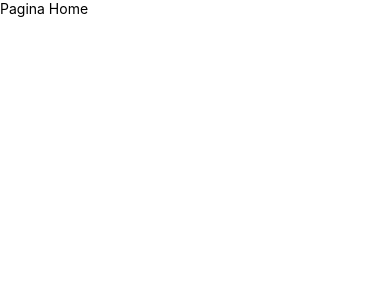
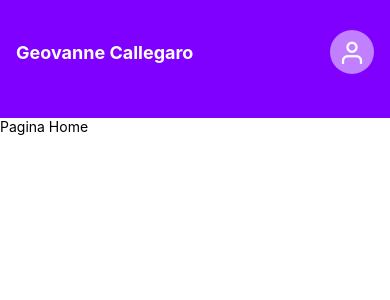
Before and after one commit to GeovanneCallegaro/ReactNative---App-de-Finan-as, a React Native app: screen / in a window 390 px wide. Shown: the top 300 px of the page. Built offline with nearby package versions, Linux system fonts and the light colour scheme.

Commit message:
creating the styling and creating the Header

```diff
--- a/src/Components/Header/index.js
+++ b/src/Components/Header/index.js
@@ -0,0 +1,52 @@
+import { Feather } from '@expo/vector-icons';
+import React from 'react';
+import {
+    StatusBar, StyleSheet,
+    Text, TouchableOpacity, View
+} from 'react-native';
+
+const statusBarHeight = StatusBar.currentHeight ? StatusBar.currentHeight + 5 : 30;
+
+export default function Header() {
+    return (
+        <View style={styles.container}>
+            <View style={styles.content}>
+                <Text style={styles.username}>Geovanne Callegaro</Text>
+
+                <TouchableOpacity activeOpacity={0.9} style={styles.buttonUser}>
+                    <Feather name="user" size={27} color="#FFF" />
+                </TouchableOpacity>
+            </View>
+        </View>
+    )
+}
+
+const styles = StyleSheet.create({
+    container: {
+        backgroundColor: '#8000ff',
+        paddingTop: statusBarHeight,
+        flexDirection: 'row',
+        paddingStart: 16,
+        paddingEnd: 16,
+        paddingBottom: 44
+    },
+    content: {
+        flex: 1,
+        alignItems: 'center',
+        flexDirection: 'row',
+        justifyContent: 'space-between'
+    },
+    username: {
+        fontSize: 18,
+        color: '#FFF',
+        fontWeight: 'bold'
+    },
+    buttonUser: {
+        width: 44,
+        height: 44,
+        backgroundColor: 'rgba(255, 255, 255, 0.5)',
+        justifyContent: 'center',
+        alignItems: 'center',
+        borderRadius: 44 / 2,
+    }
+})
--- a/src/Pages/Home/index.js
+++ b/src/Pages/Home/index.js
@@ -1,8 +1,11 @@
 import { StyleSheet, Text, View } from 'react-native';
+
+import Header from '../../Components/Header';
 
 export default function Home() {
     return (
         <View style={styles.container}>
+            <Header />
             <Text>Pagina Home</Text>
         </View>
     );
```
